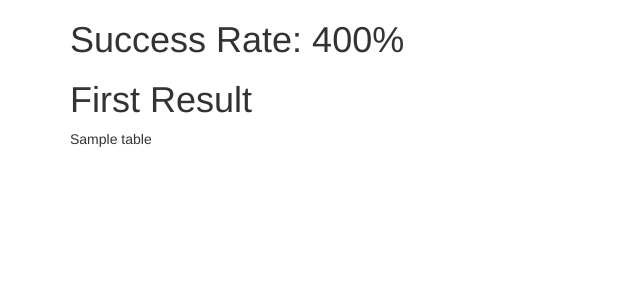
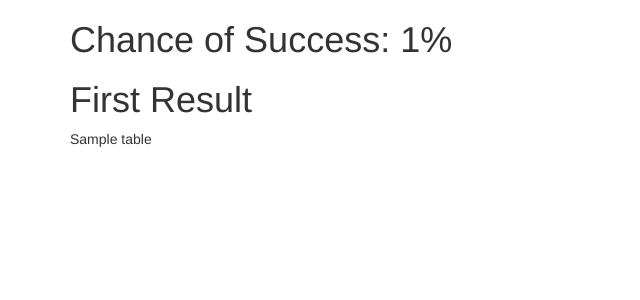
Before and after one commit to chriskelly/LifeFinances, a Flask app: template app/templates/simulation.html in a window 1280 px wide. Shown: the top 300 px of the page, without its empty margins (0-640 px from the left). Run offline with Flask 3, Linux system fonts and the light colour scheme; the template is opened without the code that fills it: most values are stand-ins (such as "Sample title", 1, 10 or a date in 2020); some libraries are stand-ins or nearby versions.

Commit message:
fix: round success percentage correctly

```diff
--- a/app/routes/api.py
+++ b/app/routes/api.py
@@ -11,9 +11,9 @@ def run_simulation():
     engine = SimulationEngine()
     engine.gen_all_trials()
     df = engine.results.as_dataframes()[0]
-    success_rate = round(engine.results.success_rate(), ndigits=1)
+    success_percentage = round(100 * engine.results.success_rate(), ndigits=1)
     return render_template(
         "simulation.html",
         table=df.to_html(classes="table table-striped"),
-        success_rate=success_rate,
+        success_percentage=success_percentage,
     )
--- a/app/templates/simulation.html
+++ b/app/templates/simulation.html
@@ -37,7 +37,7 @@
 
 <body>
   <div class="container">
-    <h1>Success Rate: {{success_rate*100}}%</h1>
+    <h1>Chance of Success: {{success_percentage}}%</h1>
     <h1>First Result</h1>
     <div class="table-container">
       <table class="table table-striped">
```
